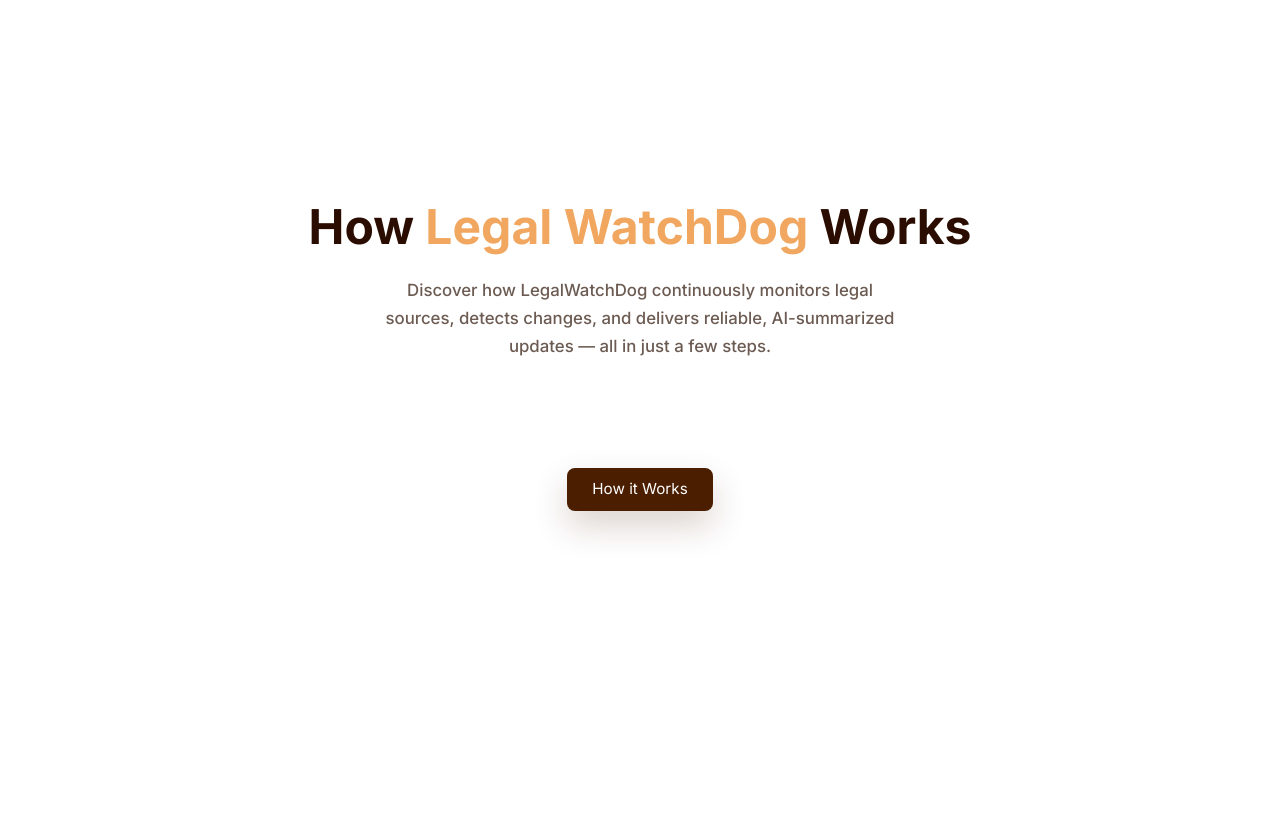
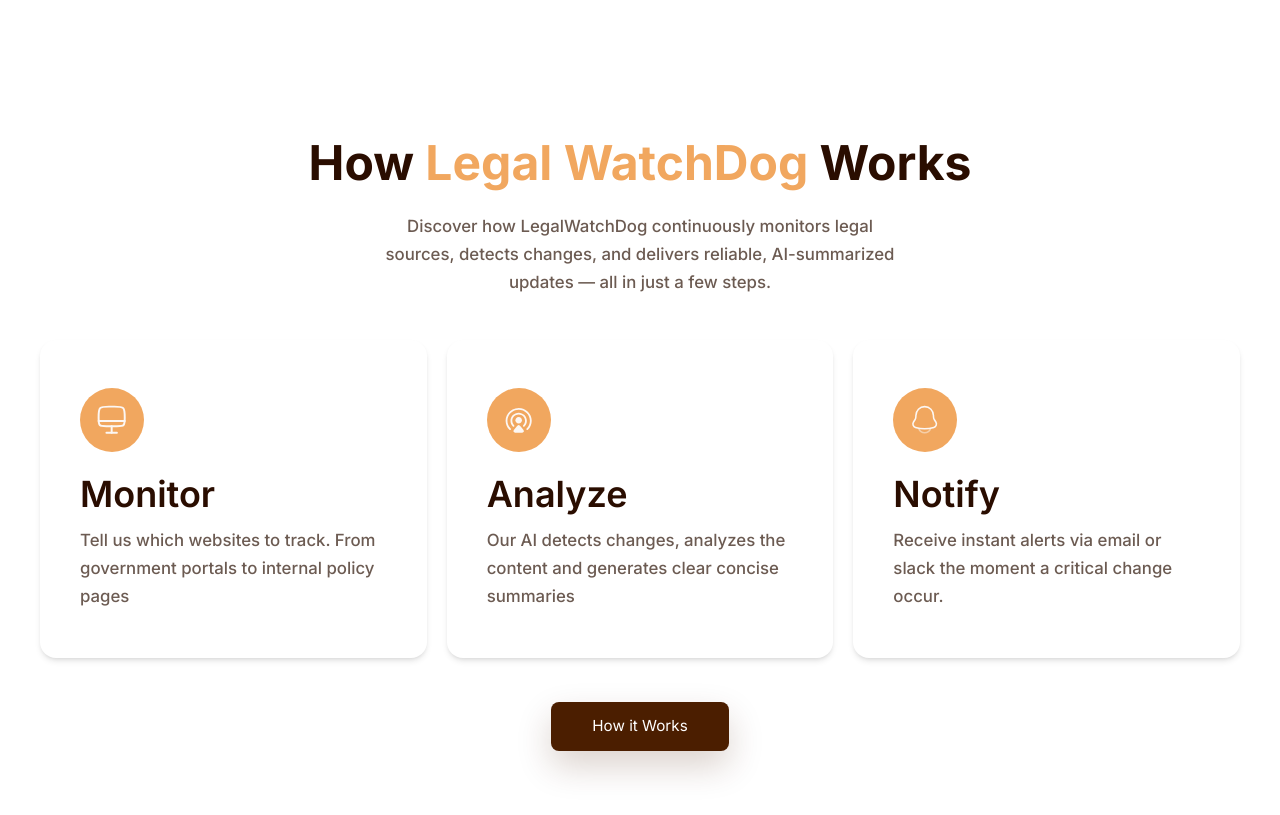
Before and after one commit to hngprojects/legal-watch-dog-FE, a Vue app: page / in a window 1280 px wide. Shown: the part 800-1615 px from the top of the page. Before the commit the page ends 1415 px from the top, so only its background shows below. Built offline with nearby package versions, Linux system fonts and the light colour scheme; the HTML template or start-up script is replaced by a standard one.

Commit message:
feat: add cards to how-legal-watchdog-works section

```diff
--- a/src/components/organisms/HowItWorks.vue
+++ b/src/components/organisms/HowItWorks.vue
@@ -2,14 +2,36 @@
 import BaseButton from '../atoms/BaseButton.vue'
 import BodyText from '../atoms/BodyText.vue'
 import HeadingText from '../atoms/HeadingText.vue'
+
+import monitorIcon from '@/assets/icons/monitor.svg'
+import analyzeIcon from '@/assets/icons/translation.svg'
+import bellIcon from '@/assets/icons/bell.svg'
+
+const cards = [
+  {
+    title: 'Monitor',
+    icon: monitorIcon,
+    description:
+      'Tell us which websites to track. From government portals to internal policy pages',
+  },
+  {
+    title: 'Analyze',
+    icon: analyzeIcon,
+    description:
+      'Our AI detects changes, analyzes the content and generates clear concise summaries',
+  },
+  {
+    title: 'Notify',
+    icon: bellIcon,
+    description: 'Receive instant alerts via email or slack the moment a critical change occur.',
+  },
+]
 </script>
 
 <template>
   <section class="relative flex w-full items-center justify-center py-8 sm:py-16">
     <div class="flex w-full flex-col gap-11">
-      <div
-        class="mx-auto flex w-full items-center flex-col gap-5 px-6 py-12 text-center sm:px-8 sm:py-16"
-      >
+      <div class="mx-auto flex w-full items-center flex-col gap-5 text-center">
         <HeadingText tag="h2" align="center">
           How <span class="text-accent">Legal WatchDog</span> Works
         </HeadingText>
@@ -19,7 +41,28 @@
         </BodyText>
       </div>
 
-      <BaseButton class="self-center"><span class="font-normal!">How it Works</span></BaseButton>
+      <div class="mx-auto flex md:items-stretch flex-wrap lg:flex-nowrap items-center gap-5">
+        <article
+          :key="i"
+          v-for="(card, i) in cards"
+          class="flex flex-col bg-white rounded-2xl shadow-md px-10 py-12 basis-full md:basis-[calc(50%-0.625rem)] md:max-w-[400px]"
+        >
+          <div class="flex h-16 w-16 items-center justify-center rounded-full bg-accent mb-5">
+            <img :src="card.icon" :alt="`${card.title} icon`" class="size-8" />
+          </div>
+
+          <HeadingText tag="h3" align="left" class="mb-2.5 font-semibold!">
+            {{ card.title }}
+          </HeadingText>
+          <BodyText align="left" tone="muted">
+            {{ card.description }}
+          </BodyText>
+        </article>
+      </div>
+
+      <BaseButton size="lg" class="self-center"
+        ><span class="font-normal!">How it Works</span></BaseButton
+      >
     </div>
   </section>
 </template>
```
